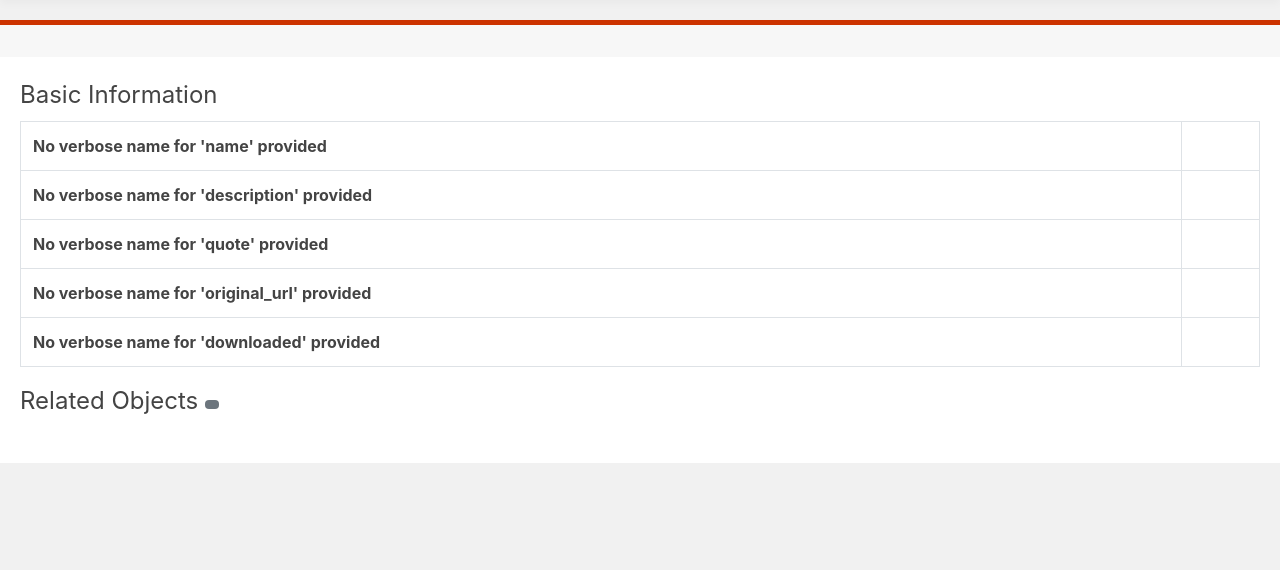
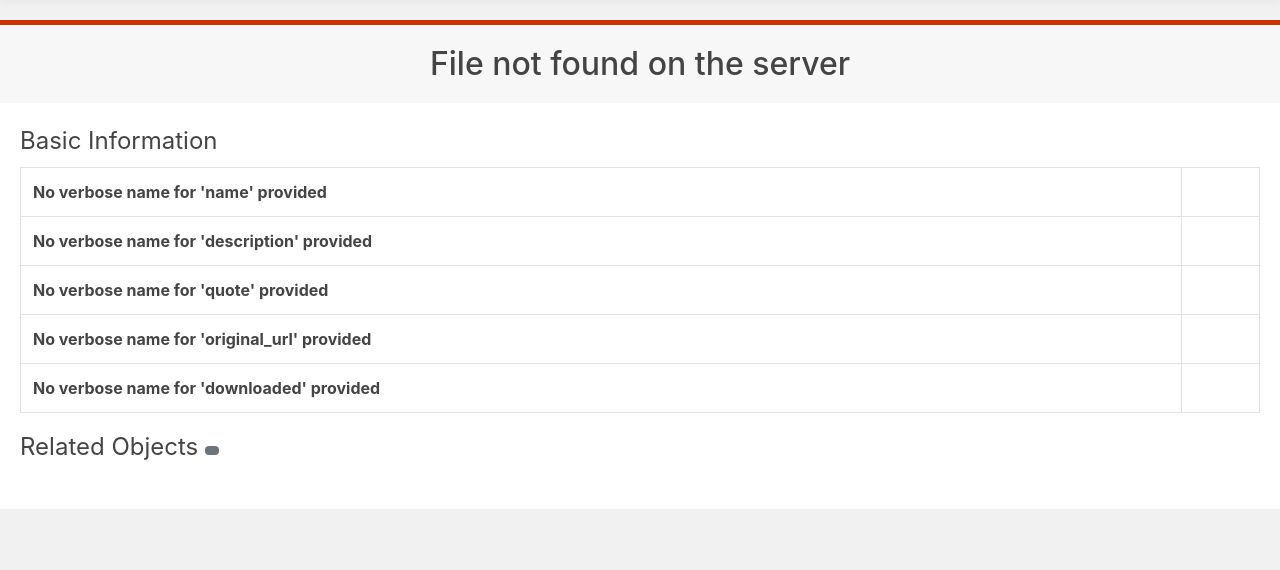
Before and after one commit to acdh-oeaw/histogis, a Django app: template shps/templates/shps/source_detail.html in a window 1280 px wide. Shown: the part 90-660 px from the top of the page. Run offline with Django 3.2, Linux system fonts and the light colour scheme; the template is opened without the code that fills it, so the values that code supplies are empty; parts of the project's set-up code (start-up, migrations or seed data) failed here and were passed over; some libraries are stand-ins or nearby versions.

Commit message:
fixed #2

```diff
--- a/shps/templates/shps/source_detail.html
+++ b/shps/templates/shps/source_detail.html
@@ -38,11 +38,16 @@
                             </small>
                         {% endif %}
                     </h2>
-                    <h2 style="text-align: center;">
-                        <a href="{{ object.upload.url }}">
-                            <i class="fas fa-download" title="download {{ object.upload.name }}"></i>
-                        </a>
-                    </h2>
+                    {% if object.get_file_size %}
+                        <h2 style="text-align: center;">
+                            <a href="{{ object.upload.url }}">
+                                <i class="fas fa-download" title="download {{ object.upload.name }}, size: {{ object.get_file_size }}"></i>
+                            </a>
+                        </h2>
+                    {% else %}
+                        <h2 style="text-align: center;">File not found on the server</h2>
+                    {% endif %}
+
                 </div>
             <div class="col-md-2">
                 <h2>
```
Also changed, not shown: shps/models.py (+11 -5 lines).
